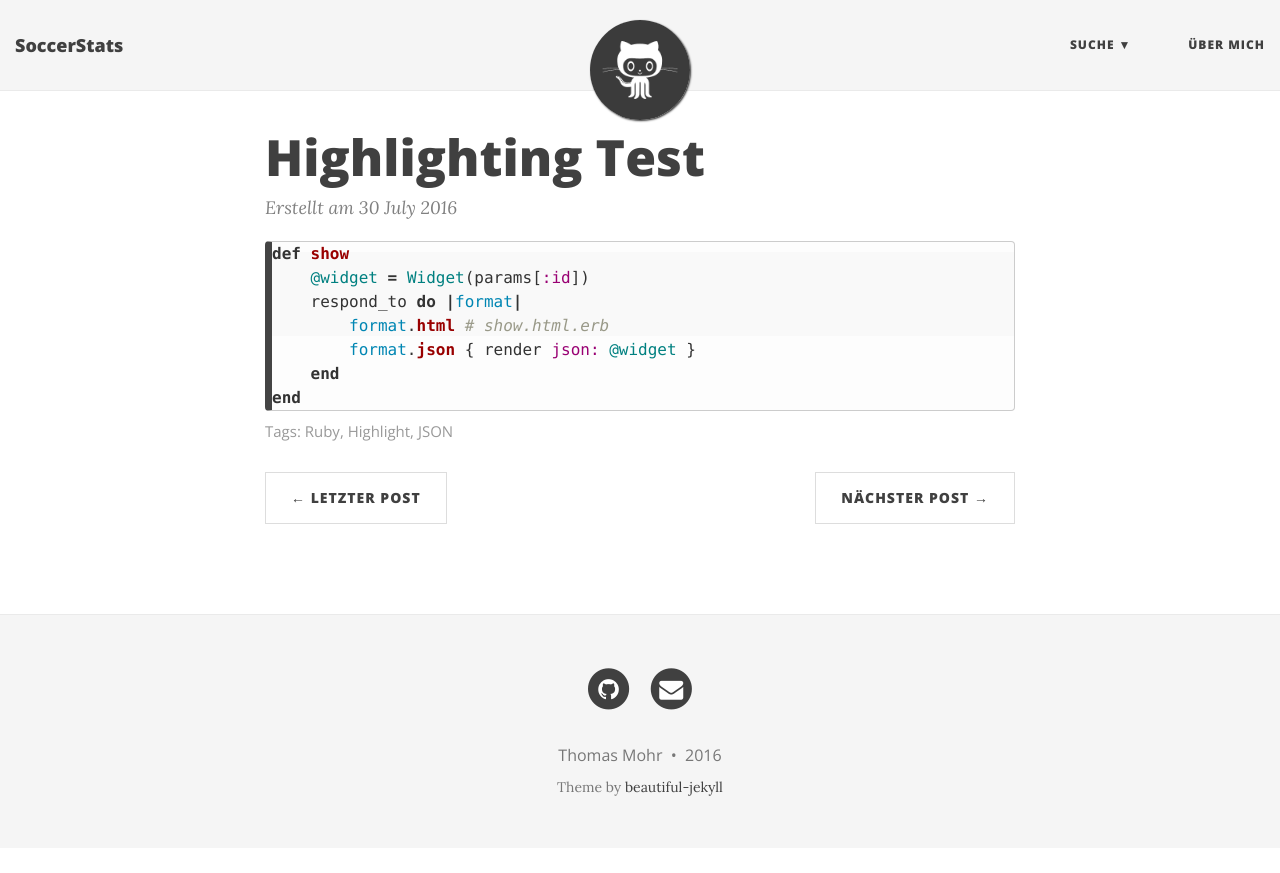
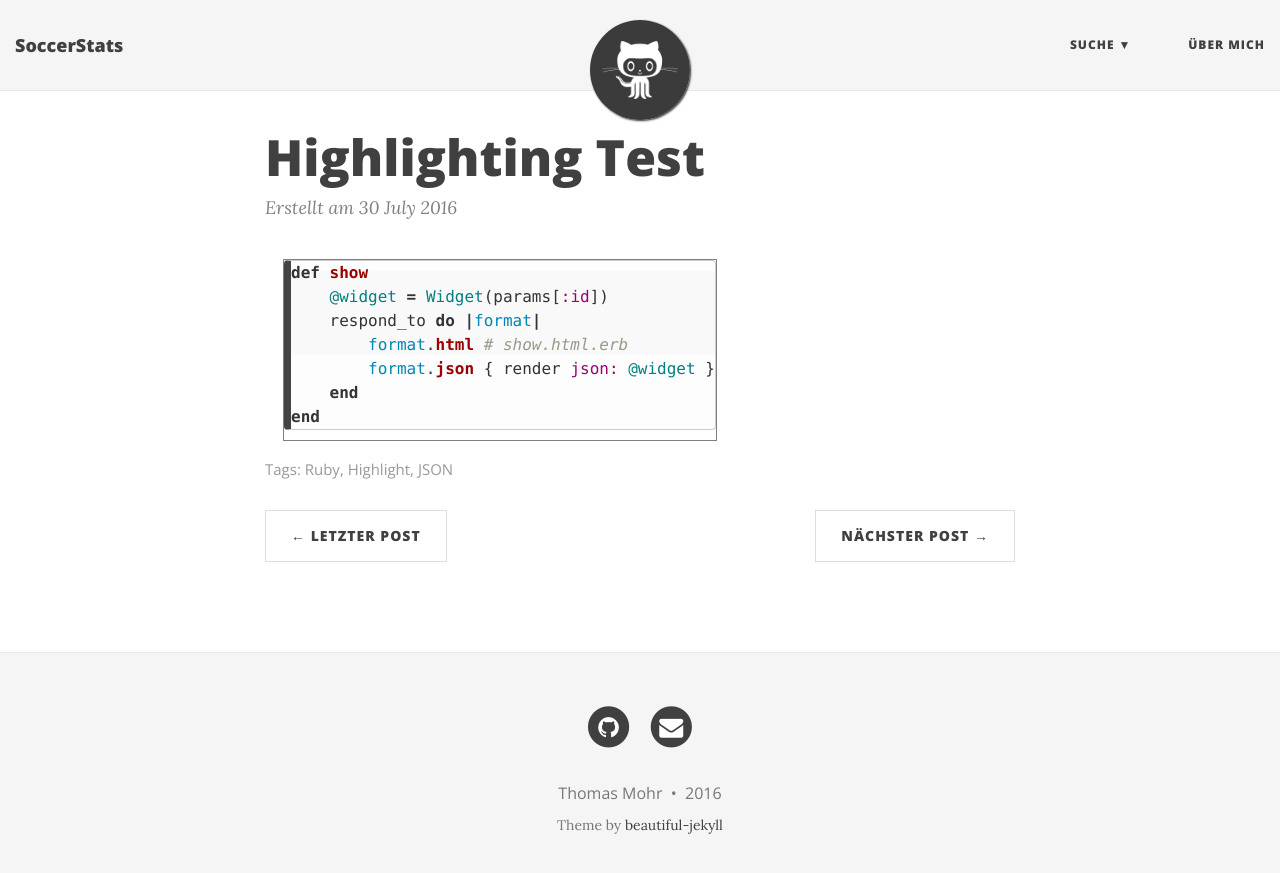
Before and after one commit to Thames1990/Thames1990.github.io, a Jekyll site: the page built from _posts/2016-07-30-highlighting-test.md, in a window 1280 px wide. Shown: the top 873 px of the page. Built offline with Jekyll 4.4.1, drawn with Linux system fonts in a browser that asks for light colours; nearby versions of some CDN libraries; comment, search, counter and statistics services are not loaded.

Commit message:
Update main.css
Improve figure design

```diff
--- a/css/main.css
+++ b/css/main.css
@@ -715,6 +715,19 @@ td.gutter {
     }
 }
 
+figure {
+    display: inline-block;
+    border: 1px solid gray;
+    margin: 1em;
+}
+figure img {
+    vertical-align: top;
+}
+figure figcaption {
+    border: 1px solid blue;
+    text-align: center;
+}
+
 /* --- Sortable table --- */
 
 table.sortable thead {
```
